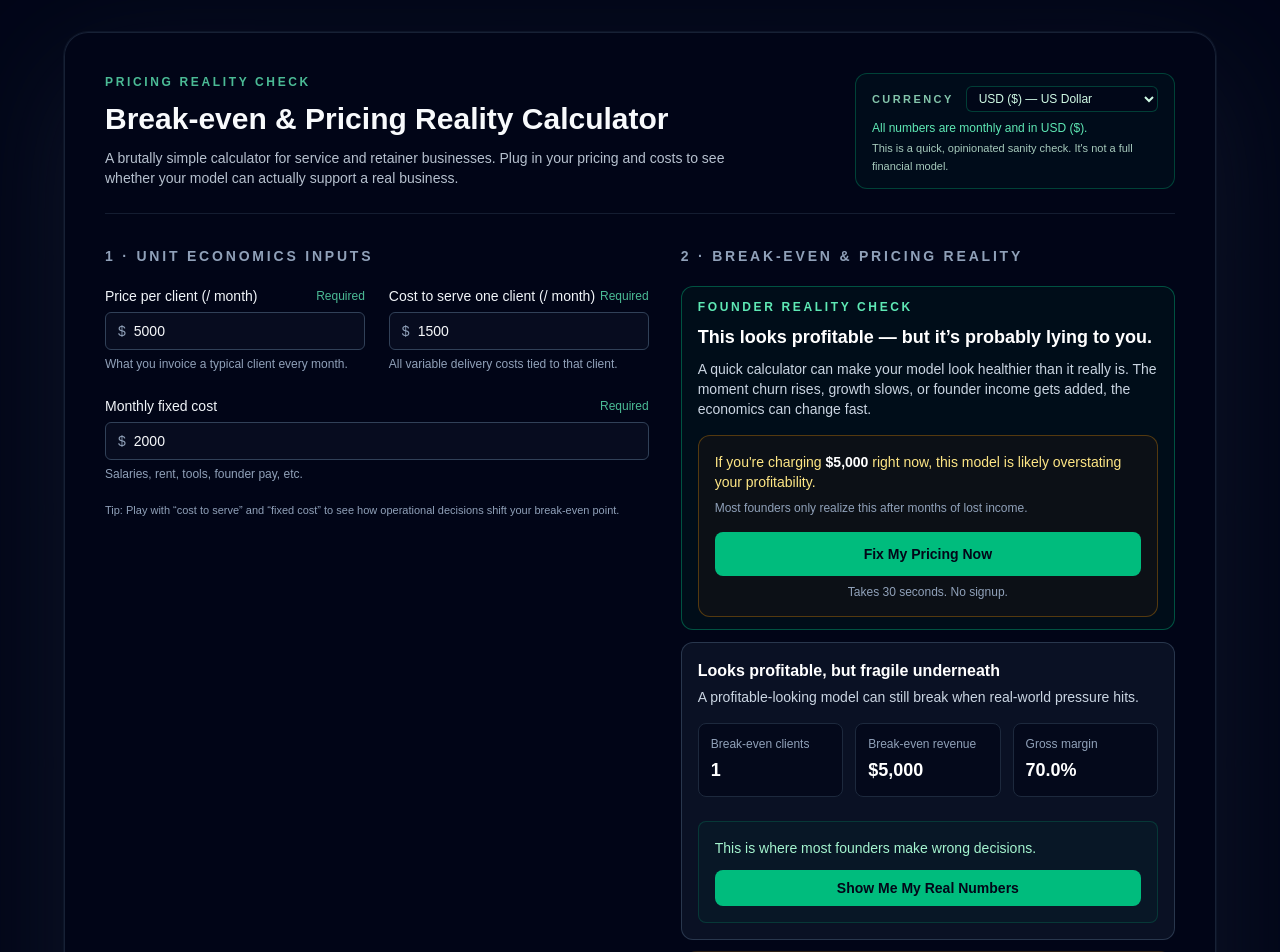
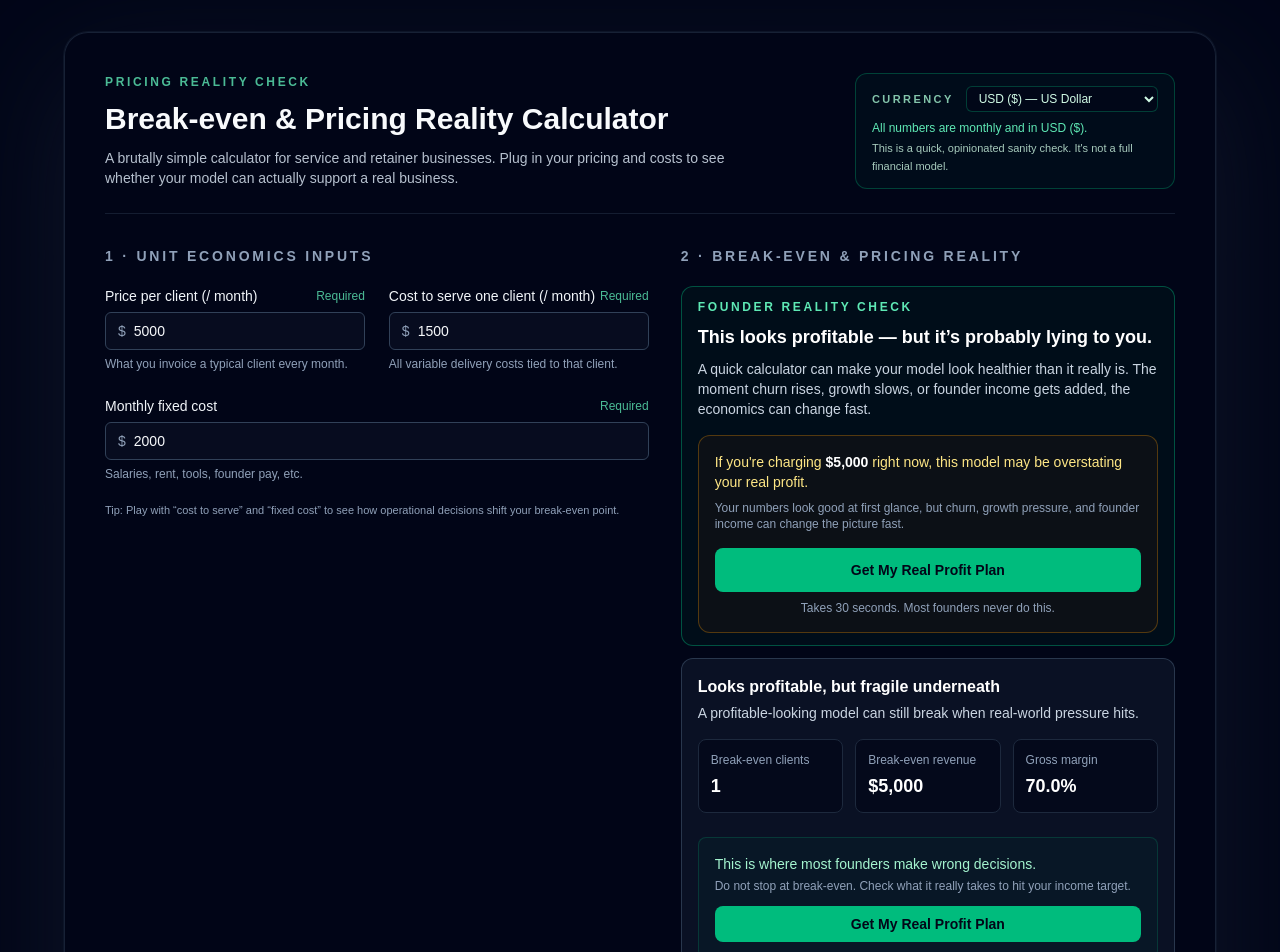
Before and after one commit to vivekd0811-cell/pricing-reality-calculator, a Next.js app: page / in a window 1280 px wide. Shown: the top 952 px of the page. Built offline with nearby package versions, Linux system fonts and the light colour scheme.

Commit message:
Finalize CTA flow with dynamic conversion triggers

```diff
--- a/app/page.tsx
+++ b/app/page.tsx
@@ -95,6 +95,7 @@ export default function Home() {
     const requiredRevenue = requiredClients * price;
 
     let requiredPriceAtCurrentClients: number | null = null;
+
     if (currentClientsValue != null && currentClientsValue > 0) {
       requiredPriceAtCurrentClients =
         (fc + targetProfitValue) / currentClientsValue + vc;
@@ -160,6 +161,8 @@ export default function Home() {
           border: "border-rose-500/40",
           bg: "bg-rose-950/20",
           eyebrow: "text-rose-300",
+          ctaWarning:
+            "You are not underpriced — you are structurally losing money.",
         };
       case "unsustainable":
         return {
@@ -171,6 +174,8 @@ export default function Home() {
           border: "border-amber-500/40",
           bg: "bg-amber-950/20",
           eyebrow: "text-amber-300",
+          ctaWarning:
+            "Your margins are too thin — growth will make this harder, not easier.",
         };
       case "fragile":
         return {
@@ -182,6 +187,8 @@ export default function Home() {
           border: "border-yellow-500/40",
           bg: "bg-yellow-950/20",
           eyebrow: "text-yellow-300",
+          ctaWarning:
+            "Your model works only if everything goes right — that is risky.",
         };
       case "healthy":
       default:
@@ -194,9 +201,46 @@ export default function Home() {
           border: "border-emerald-500/40",
           bg: "bg-emerald-950/20",
           eyebrow: "text-emerald-300",
+          ctaWarning:
+            "This looks healthy now — but it may be overstating your real take-home profit.",
         };
     }
   }, [pricingState]);
+
+  const dynamicTrigger = useMemo(() => {
+    if (
+      result.contributionPerClient != null &&
+      result.contributionPerClient <= 0
+    ) {
+      return "Every new client currently makes the business worse. Fix this before spending more on growth.";
+    }
+
+    if (
+      result.contributionMarginPct != null &&
+      result.contributionMarginPct < 40
+    ) {
+      return "Your margin is thin. A few discounts, late payments, or delivery overruns can wipe out your profit.";
+    }
+
+    if (result.breakEvenClients != null && result.breakEvenClients > 10) {
+      return `You need ${formatNumber(
+        result.breakEvenClients,
+      )} clients just to break even. That is a lot of operational pressure.`;
+    }
+
+    if (incomeReality.requiredClients != null && incomeReality.requiredClients > 10) {
+      return `To hit your target profit, you may need ${formatNumber(
+        incomeReality.requiredClients,
+      )} clients. Most founders underestimate how hard that is.`;
+    }
+
+    return "Your numbers look good at first glance, but churn, growth pressure, and founder income can change the picture fast.";
+  }, [
+    result.contributionPerClient,
+    result.contributionMarginPct,
+    result.breakEvenClients,
+    incomeReality.requiredClients,
+  ]);
 
   const profitPlanUrlWithContext = useMemo(() => {
     const params = new URLSearchParams({
@@ -315,6 +359,7 @@ export default function Home() {
     if (lastTrackedResultKey.current === key) return;
 
     lastTrackedResultKey.current = key;
+
     trackEvent("calculator_result_viewed", {
       target_profit: targetProfitValue,
       current_clients: currentClientsValue,
@@ -359,9 +404,11 @@ export default function Home() {
             <p className="text-xs font-semibold uppercase tracking-[0.22em] text-emerald-300/80">
               Pricing reality check
             </p>
+
             <h1 className="text-2xl font-semibold leading-snug sm:text-3xl">
               Break-even &amp; Pricing Reality Calculator
             </h1>
+
             <p className="max-w-2xl text-sm text-slate-300/90">
               A brutally simple calculator for service and retainer businesses.
               Plug in your pricing and costs to see whether your model can
@@ -375,6 +422,7 @@ export default function Home() {
                 <label className="text-[11px] font-semibold uppercase tracking-[0.22em] text-emerald-200/80">
                   Currency
                 </label>
+
                 <select
                   value={currency}
                   onChange={(e) => setCurrency(e.target.value as CurrencyCode)}
@@ -484,23 +532,22 @@ export default function Home() {
                     <span className="font-semibold text-white">
                       {formatMoney(parsedInput.pricePerClient ?? 0)}
                     </span>{" "}
-                    right now, this model is likely overstating your
-                    profitability.
+                    right now, this model may be overstating your real profit.
                   </p>
 
                   <p className="mt-2 text-xs text-slate-400">
-                    Most founders only realize this after months of lost income.
+                    {dynamicTrigger}
                   </p>
 
                   <button
                     onClick={() => openProfitPlan("top_cta")}
                     className="mt-4 w-full rounded-lg bg-emerald-500 py-3 text-sm font-semibold text-slate-950 transition hover:bg-emerald-400"
                   >
-                    Fix My Pricing Now
+                    Get My Real Profit Plan
                   </button>
 
                   <p className="mt-2 text-center text-xs text-slate-400">
-                    Takes 30 seconds. No signup.
+                    Takes 30 seconds. Most founders never do this.
                   </p>
                 </div>
               </div>
@@ -510,6 +557,7 @@ export default function Home() {
                   <h3 className="text-base font-semibold text-white">
                     {realityCheckContent.shortLabel}
                   </h3>
+
                   <p className="mt-1 text-sm text-slate-300">
                     {realityCheckContent.shortTakeaway}
                   </p>
@@ -549,11 +597,16 @@ export default function Home() {
                     This is where most founders make wrong decisions.
                   </p>
 
+                  <p className="mt-1 text-xs text-slate-400">
+                    Do not stop at break-even. Check what it really takes to hit
+                    your income target.
+                  </p>
+
                   <button
                     onClick={() => openProfitPlan("mid_cta")}
                     className="mt-3 w-full rounded-lg bg-emerald-500 py-2 text-sm font-semibold text-slate-950 transition hover:bg-emerald-400"
                   >
-                    Show Me My Real Numbers
+                    Get My Real Profit Plan
                   </button>
                 </div>
               </div>
@@ -598,7 +651,7 @@ export default function Home() {
                     onClick={() => openProfitPlan("results_primary")}
                     className="w-full rounded-xl bg-emerald-500 px-6 py-3 text-sm font-semibold text-slate-950 transition hover:bg-emerald-400 sm:w-auto sm:min-w-[280px]"
                   >
-                    Fix My Pricing Before I Lose Money
+                    Get My Real Profit Plan
                   </button>
 
                   <p className="text-xs text-slate-400">
@@ -700,6 +753,7 @@ export default function Home() {
               <h2 className="text-sm font-semibold uppercase tracking-[0.22em] text-emerald-300">
                 Income Reality Mode
               </h2>
+
               <p className="max-w-2xl text-[13px] text-emerald-100/90">
                 Instead of just breaking even, how many clients and what pricing
                 do you need to hit a target monthly profit?
@@ -741,7 +795,7 @@ export default function Home() {
                       ? "Not reachable with current pricing"
                       : "—"
                 }
-                subtitle="How many clients you need (at this price and cost structure) to hit your profit goal."
+                subtitle="How many clients you need at this price and cost structure to hit your profit goal."
                 tone={
                   !result.isValid
                     ? "neutral"
@@ -788,7 +842,7 @@ export default function Home() {
                 subtitle={
                   currentClientsValue == null || currentClientsValue === 0
                     ? "Set current clients above 0 to compute required price."
-                    : "What you would need to charge each client (at your chosen client count) to hit this profit target."
+                    : "What you would need to charge each client at your chosen client count to hit this profit target."
                 }
                 tone={
                   !result.isValid
@@ -806,6 +860,7 @@ export default function Home() {
           <h2 className="text-[11px] font-semibold uppercase tracking-[0.22em] text-slate-400">
             3 · Reality check notes
           </h2>
+
           {result.errors.length > 0 ? (
             <ul className="list-disc space-y-1 pl-4 text-[13px] text-red-300">
               {result.errors.map((error) => (
@@ -827,6 +882,7 @@ export default function Home() {
                   a replacement.
                 </p>
               )}
+
               <p className="text-[11px] text-slate-400">
                 Assumptions: all inputs are monthly; churn, collection delays,
                 sales capacity, and taxes are ignored. Always layer this on top
```
